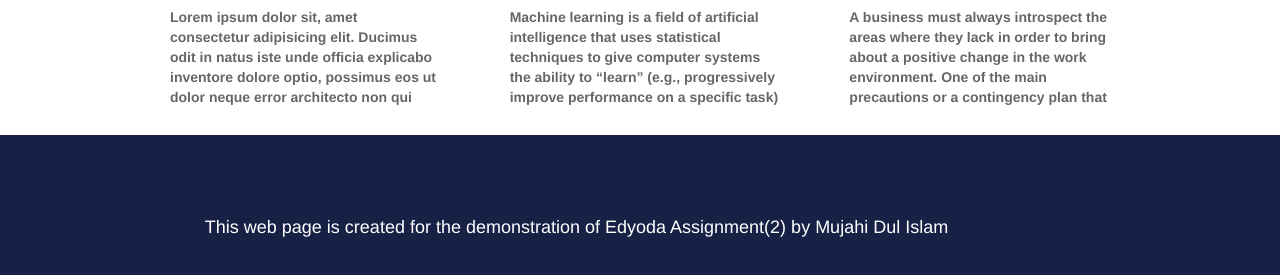
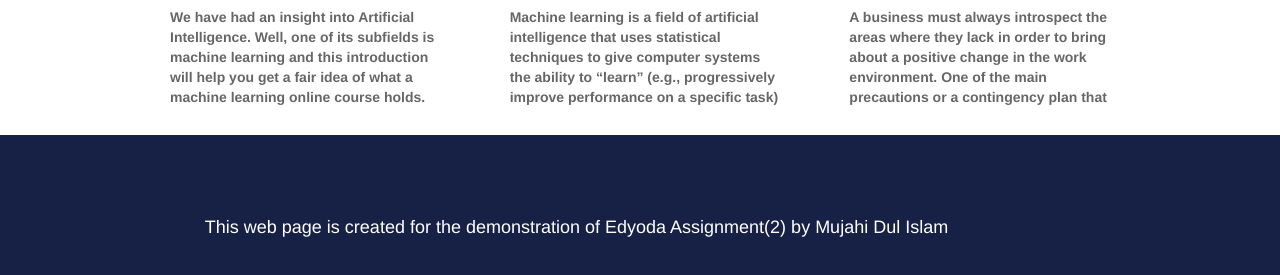
Before and after one commit to MjIslamMir/week2, a plain HTML site: page index.html in a window 1280 px wide. Shown: the part 1288-1563 px from the top of the page. Drawn offline with nearby package versions, Linux system fonts and the light colour scheme.

Commit message:
Update index.html

```diff
--- a/index.html
+++ b/index.html
@@ -153,7 +153,7 @@
                                 <span class="author">Mj</span>
                                 <span class="date">| 17-Apr-2022</span>
                             </p>
-                            <p class="detail">Lorem ipsum dolor sit, amet consectetur adipisicing elit. Ducimus odit in natus iste unde officia explicabo inventore dolore optio, possimus eos ut dolor neque error architecto non qui esse porro consequuntur laboriosam ad velit vero molestiae! Voluptates quod adipisci nisi?</p>
+                            <p class="detail">We have had an insight into Artificial Intelligence. Well, one of its subfields is machine learning and this introduction will help you get a fair idea of what a machine learning online course holds. To begin with, one must understand what machine learning is. Basically, it is a concept wherein a machine attempts to understand the structure of a data and fits that into models that people can understand and utilize. While traditional forms of computing</p>
                         </div>
                     </div>
                     <div class="Cards">
```
